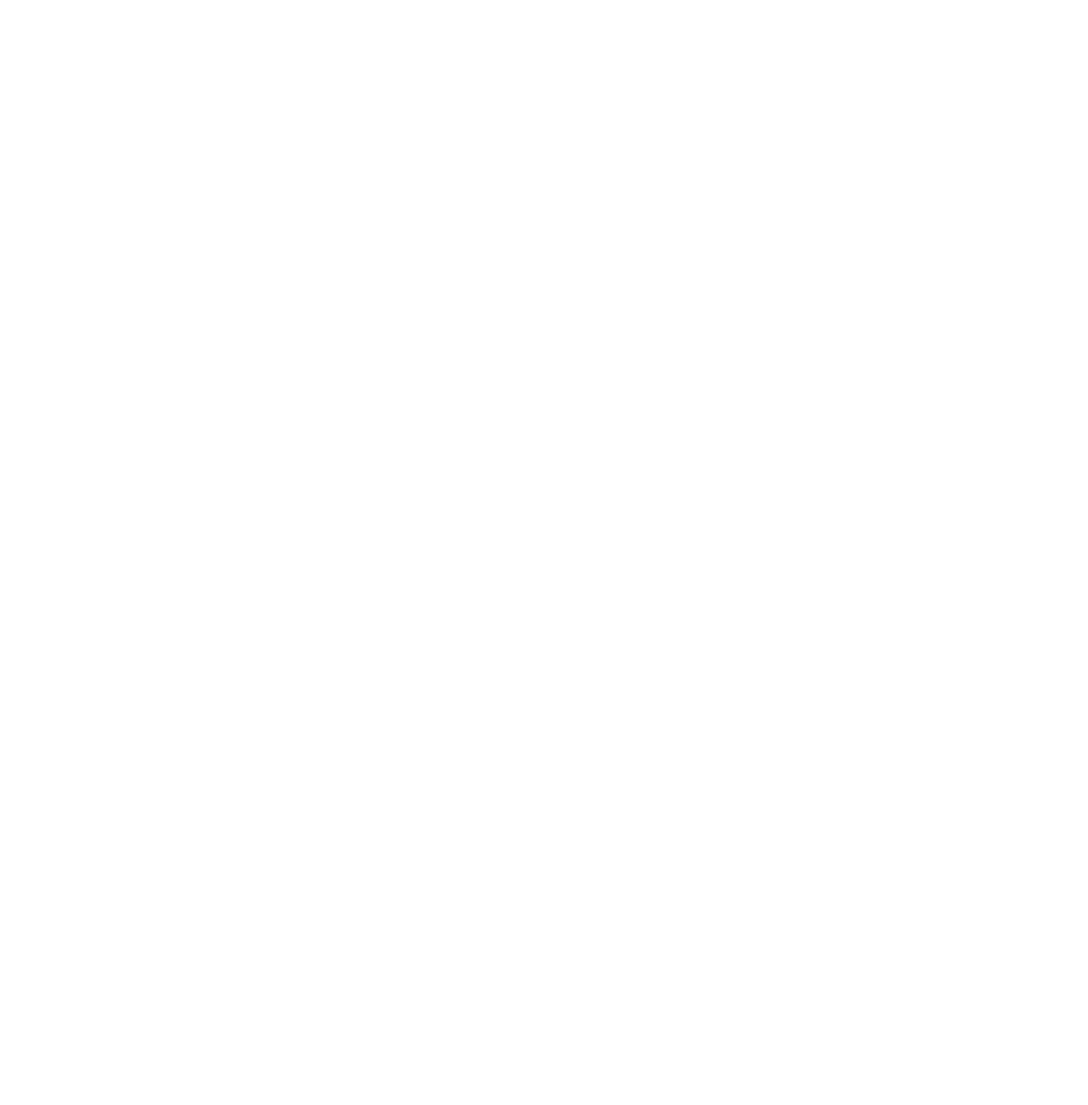
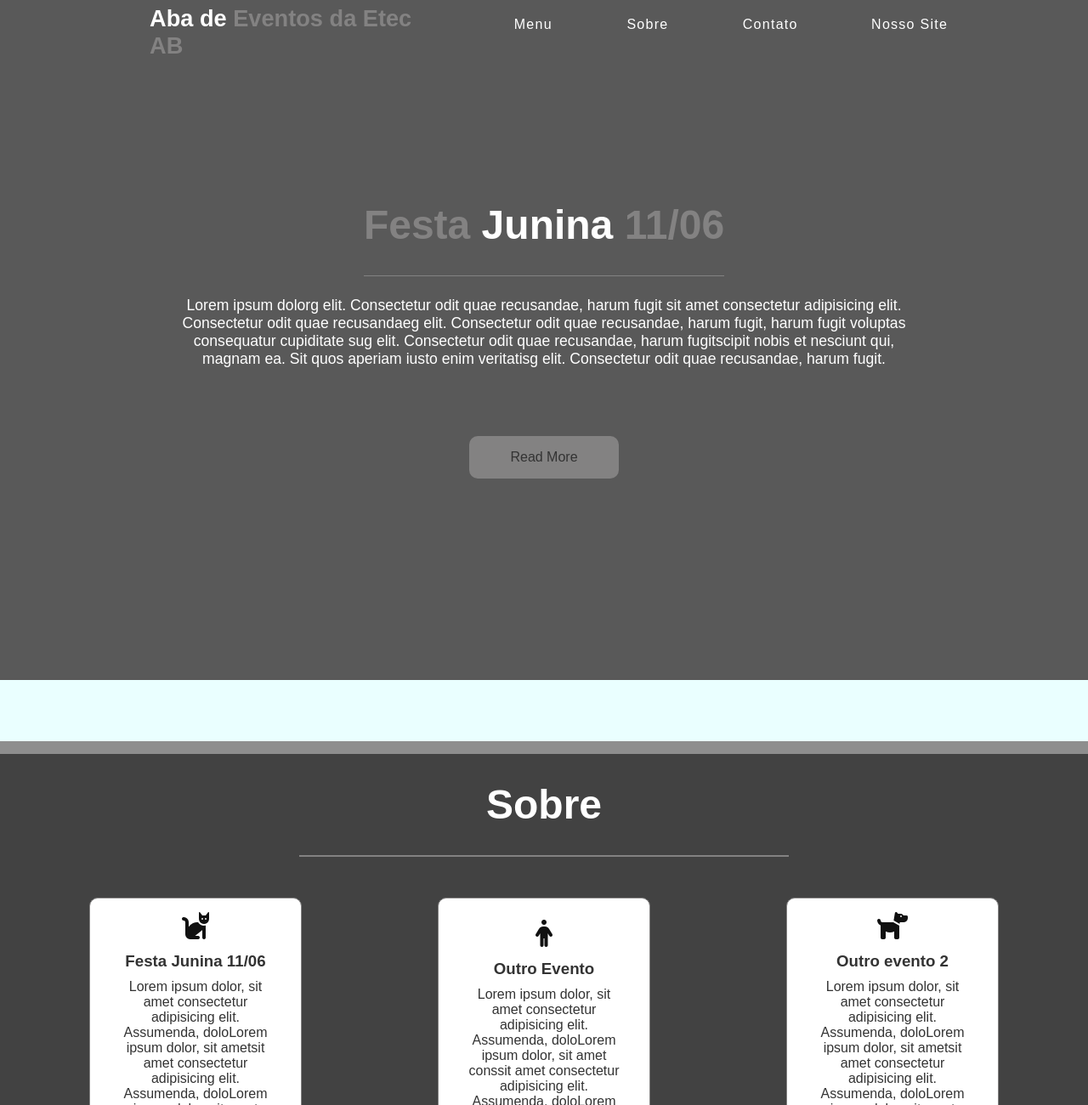
Before and after one commit to Marcello-Cruz/Site-Eventos-Etec-AB, a plain HTML site: page index.html in a window 1280 px wide. Shown: the top 1300 px of the page at 85% size. Before the commit the page ends 800 px from the top, so only its background shows below. Drawn offline with Linux system fonts and the light colour scheme.

Commit message:
add bases do site pra editar

```diff
--- a/index.html
+++ b/index.html
@@ -0,0 +1,100 @@
+<!DOCTYPE html>
+<html lang="en">
+<head>
+    <meta charset="UTF-8">
+    <meta http-equiv="X-UA-Compatible" content="IE=edge">
+    <meta name="viewport" content="width=, initial-scale=1.0">
+    <title>Página de Eventos para o site da Etec Adolpho Berezin</title>
+    <link rel="stylesheet" href="./styles.css">
+</head>
+<body>
+<header class="Eventos">
+    <div id="navbar" class="navbar top">
+      <div class="logo">
+        <h2><span><i class="Eventos"></i></span> Aba de<span> Eventos da Etec AB</span></h2>
+      </div>
+        <nav>
+          <ul>
+            <li><a class="border" href="#">Menu</a></li>
+            <li><a class="border" href="#section-one">Sobre</a></li>
+            <li><a class="border" href="#section-two">Contato</a></li>
+            <li><a class="border" href="#">Nosso Site</a></li>
+          </ul>
+        </nav>
+    </div>
+    <div class="showcase-container">
+      <div class="showcase-content">
+        <h1><span>Festa</span> Junina <span>11/06</span></h1>
+        <p>Lorem ipsum dolorg elit. Consectetur odit quae recusandae, harum fugit sit amet consectetur adipisicing elit. Consectetur odit quae recusandaeg elit. Consectetur odit quae recusandae, harum fugit, harum fugit voluptas consequatur cupiditate sug elit. Consectetur odit quae recusandae, harum fugitscipit nobis et nesciunt qui, magnam ea. Sit quos aperiam iusto enim veritatisg elit. Consectetur odit quae recusandae, harum fugit.</p>
+        <a href="" class="btn">Read More</a>
+      </div>
+    </div>
+  </header>
+
+  <main>
+  <section id="section-one" class="bg-light">
+    <div class="container-info">
+      <div class="content-info">
+        <h2>Sobre</h2>
+        <div class="linha"></div>
+        <div class="container-box">
+          <div class="box box1">
+            <i class="fas fa-cat icon-about"></i>
+            <h3>Festa Junina 11/06</h3>
+            <p>Lorem ipsum dolor, sit amet consectetur adipisicing elit. Assumenda, doloLorem ipsum dolor, sit ametsit amet consectetur adipisicing elit. Assumenda, doloLorem ipsum dolor, sit amet cons consectetur adipisicing elit. Assumenda, dolor</p>
+            <p><a href="" class="btn-simples">Read More<span><i class="fas fa-arrow-right seta"></i></span></a></p>
+          </div>
+          <div class="box box2">
+            <i class="fas fa-person icon-about"></i>
+            <h3>Outro Evento</h3>
+            <p>Lorem ipsum dolor, sit amet consectetur adipisicing elit. Assumenda, doloLorem ipsum dolor, sit amet conssit amet consectetur adipisicing elit. Assumenda, doloLorem ipsum dolor, sit amet consectetur adipisicing elit. Assumenda, dolor</p>
+            <p><a href="" class="btn-simples">Read More<span><i class="fas fa-arrow-right seta"></i></span></a></p>
+          </div>
+          <div class="box box3">
+            <i class="fas fa-dog icon-about"></i>
+            <h3>Outro evento 2</h3>
+            <p>Lorem ipsum dolor, sit amet consectetur adipisicing elit. Assumenda, doloLorem ipsum dolor, sit ametsit amet consectetur adipisicing elit. Assumenda, doloLorem ipsum dolor, sit amet cons consectetur adipisicing elit. Assumenda, dolor</p>
+            <p><a href="" class="btn-simples">Read More<span><i class="fas fa-arrow-right seta"></i></span></a></p>
+          </div>
+        </div>
+      </div>
+    </div>
+  </section>
+
+
+
+  <footer>
+    <div class="container-footer">
+      <div class="content-footer">
+        sad
+      </div>
+    </div>
+  </footer>
+  </main>
+  <script src="https://kit.fontawesome.com/e8e3befd8e.js" crossorigin="anonymous"></script>
+  <script>
+    const navbar = document.getElementById('navbar')
+    let scrolled = false;
+
+    window.onscroll = function () {
+      if(window.pageYOffset > 100) {
+        navbar.classList.remove('top');
+        if(!scrolled) {
+          navbar.style.transform = 'translateY(-75px)';
+        }
+        setTimeout(function() {
+          navbar.style.transform = 'translateY(0)';
+          scrolled = true;
+        }, 200);
+      }
+      else {
+        navbar.classList.add('top')
+        scrolled = false;
+      }
+    };
+  </script>
+</body>
+</html>
+
+</body>
+</html>
--- a/script.js
+++ b/script.js
@@ -0,0 +1,3 @@
+/*
+adicionar interatividade da aba
+*/
--- a/styles.css
+++ b/styles.css
@@ -1,3 +1,312 @@
 body{
     background-color: darkgray;
+    align-items: center;
 }
+
+:root {
+    --primary-color: rgb(131, 130, 130);
+    --primary-color-dark: rgb(93, 95, 95);
+    --box-color1: rgba(156, 156, 156, 0.5);
+    --box-color2: rgba(128, 129, 129, 0.4);
+    --box-color3: rgba(111, 112, 112, 0.3);
+    --box-color4: rgba(111, 112, 112, 0.2);
+    --box-color5: rgba(115, 253, 251, 0.05);
+  }
+
+  /* resete css */
+
+  * {
+    margin: 0;
+    padding: 0;
+    box-sizing: border-box;
+  }
+
+  html,
+  body {
+    font-family: Arial, Helvetica, sans-serif;
+    font-weight: 1.4;
+    color: #333;
+    scroll-behavior: smooth;
+  }
+
+  p {
+    margin: 10px 0;
+  }
+
+  a {
+    text-decoration: none;
+  }
+
+  span {
+    color: var(--primary-color);
+  }
+
+  /* Utilitarios */
+  .bg-dark {
+    background: #555;
+  }
+
+  .bg-light {
+    background: rgb(234, 255, 255);
+  }
+
+  .btn {
+    display: inline-block;
+    background: var(--primary-color);
+    color: #333;
+    padding: 1rem 3rem;
+    font-size: 1rem;
+    border: none;
+    border-radius: 10px;
+    margin-top: 5rem;
+  }
+
+  .btn:hover {
+    background: var(--primary-color-dark);
+    color: #eee;
+  }
+
+  .btn-simples {
+    color: var(--primary-color);
+  }
+
+  .seta {
+    margin-left: 8px;
+    transition: all 1.2s ease;
+  }
+
+
+  .btn-simples:hover  {
+    color: var(--primary-color-dark);
+    opacity: 0.8;
+  }
+
+  .btn-simples:hover .seta {
+    margin-left: 15px;
+    color: var(--primary-color-dark);
+  }
+  /* navbar */
+
+  .navbar {
+    position: fixed;
+    display: flex;
+    align-items: center;
+    justify-content: space-between;
+    width: 100%;
+    height: 75px;
+    font-size: 1rem;
+    background: rgb(0, 0, 0);
+    color: #fff;
+    padding: 0 8rem;
+    z-index: 10;
+  }
+
+  .navbar.top {
+    background: transparent;
+  }
+
+  .navbar .logo {
+    padding: 1.8rem 3rem;
+  }
+
+  .navbar h2 {
+    font-size: 1.7rem;
+  }
+
+  .pata-logo {
+    transition: all 1s ease;
+  }
+
+  .pata-logo:hover {
+    transform: rotate(-354deg);
+  }
+
+  .navbar ul  {
+    display: flex;
+    list-style: none;
+  }
+
+  .navbar ul li a {
+    position: relative;
+    padding: 1.8rem 3rem;
+    color: #fff;
+    letter-spacing: 0.08rem;
+    /* padding-top: 28px;  */
+    /* padding-bottom: 28px;  */
+  }
+
+  .navbar ul li a::after {
+    content: '';
+    position: absolute;
+    background-color: var(--primary-color);
+    height: 3px;
+    width: 0;
+    left: 0;
+    bottom: -0px;
+    transition: 0.8s ease;
+  }
+
+  .navbar ul li a:hover {
+    color: var(--primary-color-dark);
+  }
+
+  .navbar ul li a:hover::after {
+    width: 100%;
+  }
+
+
+  /* .donate {
+    display: inline;
+    background: var(--primary-color);
+    color: #333;
+    padding: 13px 30px;
+    font-size: 1rem;
+    border-radius: 10px;
+    margin-left: 120px;
+  } */
+
+
+  /* showcase */
+
+  .showcase-container {
+    display: flex;
+    align-items: center;
+    justify-content: center;
+    text-align: center;
+    height: 100vh;
+    width: 100%;
+  }
+
+  .showcase-content {
+    width: 100%;
+    height: 100%;
+    position: relative;
+    display: flex;
+    flex-direction: column;
+    align-items: center;
+    justify-content: center;
+    text-align: center;
+    padding: 0 5rem;
+    background-color: white;
+    z-index: 1;
+  }
+
+  .showcase-content::after {
+    content: '';
+    top: 0;
+    left: 0;
+    width: 100%;
+    height: 100%;
+    position: absolute;
+    background: #333;
+    opacity: 0.81;
+    z-index: -1;
+  }
+
+  .showcase-content h1 {
+    color: #fff;
+    font-size: 3rem;
+    padding-bottom: 2rem;
+    /* margin-bottom: 20px; */
+    border-bottom: 1px solid var(--primary-color);
+    transition: border-bottom 4s ease;
+  }
+
+  .showcase-content p {
+    padding-top: 1.5rem;
+    color: #fff;
+    font-size: 1.1rem;
+    font-weight: 1;
+    z-index: 5;
+    margin: 0 8rem;
+  }
+
+  /* section two */
+  .container-info {
+    /* background: #fff; */
+    display: flex;
+    flex-direction: column;
+    align-items: center;
+    justify-content: center;
+    text-align: center;
+    height: 100vh;
+    width: 100%;
+  }
+
+  .content-info {
+    position: relative;
+    display: flex;
+    flex-direction: column;
+    align-items: center;
+    justify-content: center;
+    width: 100%;
+    /* border: 20px solid rgba(5, 5, 5, 0.482); */
+    border-top: 15px solid var(--box-color1);
+    border-bottom: 15px solid  var(--box-color1);
+    background-color: grey;
+    z-index: 5;
+  }
+
+  .content-info::after {
+    content: '';
+    top: 0;
+    left: 0;
+    width: 100%;
+    height: 100%;
+    position: absolute;
+    background: #333;
+    opacity: 0.8;
+    z-index: -2;
+  }
+
+  .content-info h2 {
+    padding: 2rem;
+    font-size: 3rem;
+    color: #fff;
+  }
+
+  .container-box {
+    margin: 2rem;
+    display: flex;
+    align-items: center;
+    justify-content: center;
+    margin-bottom: 5rem;
+  }
+
+  .container-box .box1,
+  .container-box .box2,
+  .container-box .box3 {
+    width: 250px;
+    height: 100%;
+    display: flex;
+    flex-direction: column;
+    text-align: center;
+    justify-content: center;
+    margin: 0 5rem;
+    padding: 1rem 2rem;
+    color: #333;
+    background:  #fff;
+    border: 1px solid var(--primary-color);
+   box-shadow: var(--box-color1) 0px 5px, var(--box-color2) 0px 10px, var(--box-color3) 0px 15px, var(--box-color4) 0px 20px, var(--box-color5) 0px 25px;
+    border-radius: 10px;
+    transition: all 0.5s ease-in-out;
+  }
+
+  .container-box .box:hover {
+    transform: scale(1.2);
+  }
+
+  .icon-about {
+    color: #111;
+    display: flex;
+    align-items: center;
+    justify-content: center;
+    font-size: 2rem;
+    margin-bottom: 15px;
+  }
+
+  .linha {
+    border: 1px solid var(--primary-color);
+    width: 45%;
+    margin-bottom: 1rem;
+  }
```
